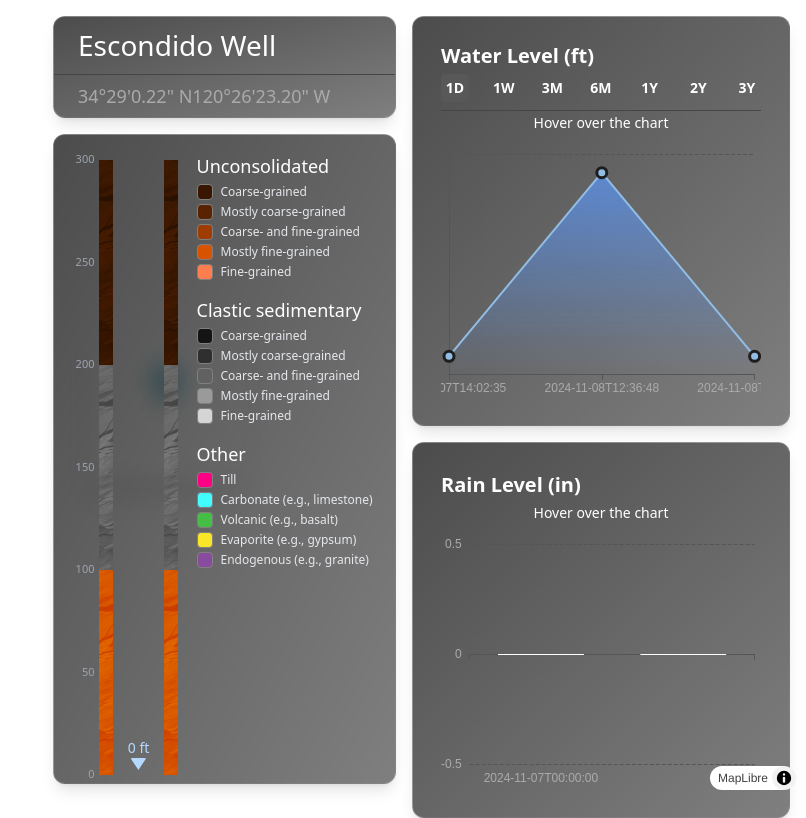
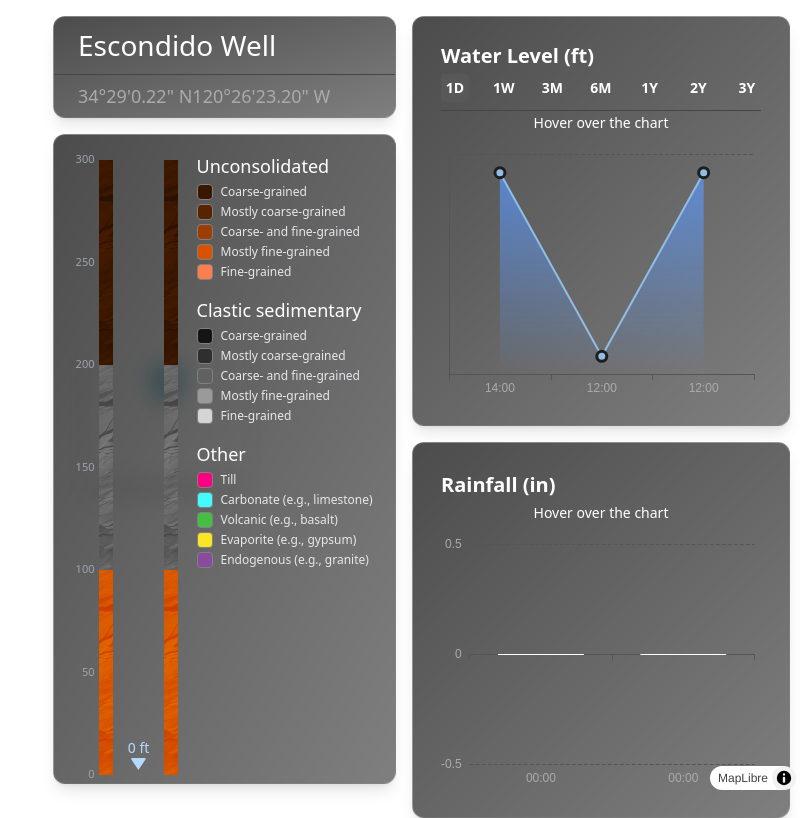
Before and after one commit to wjthompso/dangermond-preserve-visualizer, a React (Vite) app: page / in a window 1280 px wide. Shown: the whole page, without its empty margins (474-1280 px from the left). Built offline with nearby package versions, Linux system fonts and the light colour scheme; no server answers.

Commit message:
Inverted Y-values for water level line chart.

```diff
--- a/src/components/Modals/RainLevelBarChartModal/RainLevelBarChartModal.tsx
+++ b/src/components/Modals/RainLevelBarChartModal/RainLevelBarChartModal.tsx
@@ -1,15 +1,20 @@
-// src/components/Modals/RainLevelBarChartModal/RainLevelBarChartModal.tsx
-
 import * as echarts from "echarts";
 import ReactECharts from "echarts-for-react";
-import type {
-    SeriesOption,
-    XAXisComponentOption,
-} from "echarts/types/dist/shared";
 import React, { useEffect, useMemo, useRef } from "react";
 import { useWaterLevelStore } from "../../../stores/useWaterLevelStore";
 import { TimeSeriesData, TimeSpan } from "../../../types/timeSeriesTypes";
 import { formatTimestamp } from "../../../utils/timeSeriesUtils";
+
+// Custom formatters for x-axis labels
+const formatHourly = (dateTimeString: string): string => {
+    const date = new Date(dateTimeString);
+    return `${date.getHours().toString().padStart(2, "0")}:00`; // e.g., "11:00", "12:00"
+};
+
+const formatDaily = (dateTimeString: string): string => {
+    const date = new Date(dateTimeString);
+    return date.toLocaleDateString("en-US", { month: "short", day: "numeric" }); // e.g., "Nov 1"
+};
 
 interface RainLevelBarChartModalProps {
     waterData: TimeSeriesData[]; // Needed to find hovered timestamp from line chart
@@ -44,11 +49,6 @@ function findClosestTimestamp(
     return { index: closestIndex, data: closest };
 }
 
-type RainLevelBarChartOption = echarts.EChartsOption & {
-    xAxis: XAXisComponentOption[];
-    series: SeriesOption[];
-};
-
 const RainLevelBarChartModal: React.FC<RainLevelBarChartModalProps> = ({
     waterData,
     rainData,
@@ -63,7 +63,7 @@ const RainLevelBarChartModal: React.FC<RainLevelBarChartModalProps> = ({
         useWaterLevelStore.getState().setHoveredAxisIndex;
     const isProgrammaticUpdate = useRef(false);
 
-    const option: RainLevelBarChartOption = useMemo(() => {
+    const option = useMemo(() => {
         if (rainData.length === 0) {
             return {
                 xAxis: [
@@ -77,7 +77,7 @@ const RainLevelBarChartModal: React.FC<RainLevelBarChartModalProps> = ({
                 yAxis: {
                     type: "value",
                     min: 0,
-                    max: 1,
+                    max: Math.max(...rainData.map((d) => d.value)) + 0.5,
                     splitLine: { lineStyle: { color: "#555" } },
                     axisLine: { lineStyle: { color: "#555" } },
                     axisLabel: { color: "#aaa" },
@@ -92,6 +92,13 @@ const RainLevelBarChartModal: React.FC<RainLevelBarChartModalProps> = ({
                 },
             };
         }
+
+        const xAxisFormatter =
+            timeSpan === "1D"
+                ? formatHourly // Format for 1-day view
+                : timeSpan === "1W"
+                ? formatDaily // Format for 1-week view
+                : undefined; // Default for other views
 
         return {
             tooltip: {
@@ -125,7 +132,11 @@ const RainLevelBarChartModal: React.FC<RainLevelBarChartModalProps> = ({
                     type: "category",
                     data: rainData.map((d) => d.dateTime),
                     axisLine: { lineStyle: { color: "#555" } },
-                    axisLabel: { color: "#aaa" },
+                    axisLabel: {
+                        color: "#aaa",
+                        formatter: (value: string) =>
+                            xAxisFormatter ? xAxisFormatter(value) : value,
+                    },
                 },
             ],
             yAxis: {
@@ -162,7 +173,7 @@ const RainLevelBarChartModal: React.FC<RainLevelBarChartModalProps> = ({
                 containLabel: true,
             },
         };
-    }, [rainData]);
+    }, [rainData, timeSpan]);
 
     const handleChartReady = (chart: echarts.ECharts) => {
         chartRef.current = chart;
@@ -231,7 +242,6 @@ const RainLevelBarChartModal: React.FC<RainLevelBarChartModalProps> = ({
         ) {
             const xIndex = params.axesInfo[0].value;
             if (xIndex !== null && xIndex >= 0 && xIndex < rainData.length) {
-                // Rain chart hovered a certain rain timestamp, find closest in waterData
                 const refTime = new Date(rainData[xIndex].dateTime);
                 const closestWater = findClosestTimestamp(waterData, refTime);
                 if (closestWater) {
@@ -245,9 +255,7 @@ const RainLevelBarChartModal: React.FC<RainLevelBarChartModalProps> = ({
 
     return (
         <div className="w-full max-w-xl p-0 mx-auto rounded-lg">
-            <h3 className="mb-1 text-xl font-bold text-white">
-                Rain Level (in)
-            </h3>
+            <h3 className="mb-1 text-xl font-bold text-white">Rainfall (in)</h3>
             <div
                 id="current-date-display"
                 ref={currentDateRef}
--- a/src/components/Modals/WaterLevelLineChartModal/WaterLevelLineChartModal.tsx
+++ b/src/components/Modals/WaterLevelLineChartModal/WaterLevelLineChartModal.tsx
@@ -4,6 +4,16 @@ import React, { useEffect, useMemo, useRef } from "react";
 import { useWaterLevelStore } from "../../../stores/useWaterLevelStore";
 import { TimeSeriesData, TimeSpan } from "../../../types/timeSeriesTypes";
 import { formatTimestamp } from "../../../utils/timeSeriesUtils";
+
+const formatHourly = (dateTimeString: string): string => {
+    const date = new Date(dateTimeString);
+    return `${date.getHours().toString().padStart(2, "0")}:00`; // e.g., "11:00", "12:00"
+};
+
+const formatDaily = (dateTimeString: string): string => {
+    const date = new Date(dateTimeString);
+    return date.toLocaleDateString("en-US", { month: "short", day: "numeric" }); // e.g., "Nov 1"
+};
 
 interface WaterLevelLineChartModalProps {
     waterData: TimeSeriesData[];
@@ -80,10 +90,18 @@ const WaterLevelLineChartModal: React.FC<WaterLevelLineChartModalProps> = ({
             },
             xAxis: {
                 type: "category",
-                boundaryGap: false,
+                boundaryGap: true,
                 data: waterData.map((d) => d.dateTime),
                 axisLine: { show: true, lineStyle: { color: "#555" } },
-                axisLabel: { color: "#aaa" },
+                axisLabel: {
+                    color: "#aaa",
+                    formatter: (value: string) =>
+                        timeSpan === "1D"
+                            ? formatHourly(value)
+                            : timeSpan === "1W"
+                            ? formatDaily(value)
+                            : value, // Default for other time spans
+                },
             },
             yAxis: {
                 type: "value",
@@ -91,6 +109,7 @@ const WaterLevelLineChartModal: React.FC<WaterLevelLineChartModalProps> = ({
                 max,
                 splitNumber: 5,
                 interval: interval,
+                inverse: true,
                 axisLine: { show: true, lineStyle: { color: "#555" } },
                 axisLabel: {
                     color: "#aaa",
@@ -109,6 +128,7 @@ const WaterLevelLineChartModal: React.FC<WaterLevelLineChartModalProps> = ({
                     data: waterData.map((d) => d.value),
                     type: "line",
                     areaStyle: {
+                        origin: "end", // Ensures the fill is below the line with an inverted Y-axis
                         color: new echarts.graphic.LinearGradient(0, 0, 0, 1, [
                             { offset: 0, color: "rgba(90, 153, 255, 1)" },
                             { offset: 1, color: "rgba(90, 153, 255, 0)" },
@@ -124,6 +144,7 @@ const WaterLevelLineChartModal: React.FC<WaterLevelLineChartModalProps> = ({
                     },
                 },
             ],
+
             grid: {
                 left: "0%",
                 right: "2%",
@@ -132,7 +153,7 @@ const WaterLevelLineChartModal: React.FC<WaterLevelLineChartModalProps> = ({
                 containLabel: true,
             },
         }),
-        [waterData, min, max, interval]
+        [waterData, min, max, interval, timeSpan]
     );
 
     const handleChartReady = (chart: echarts.ECharts) => {
```
